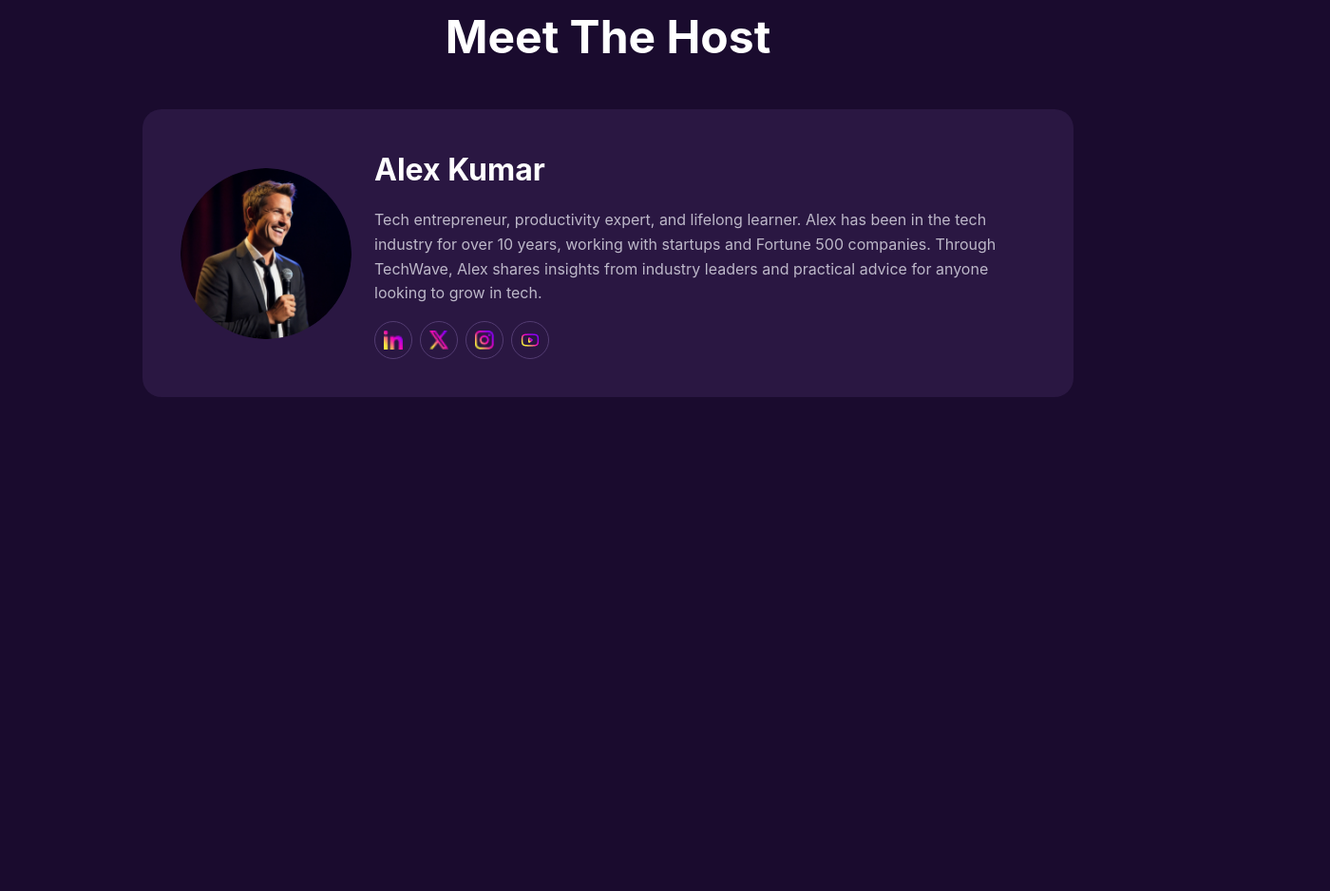
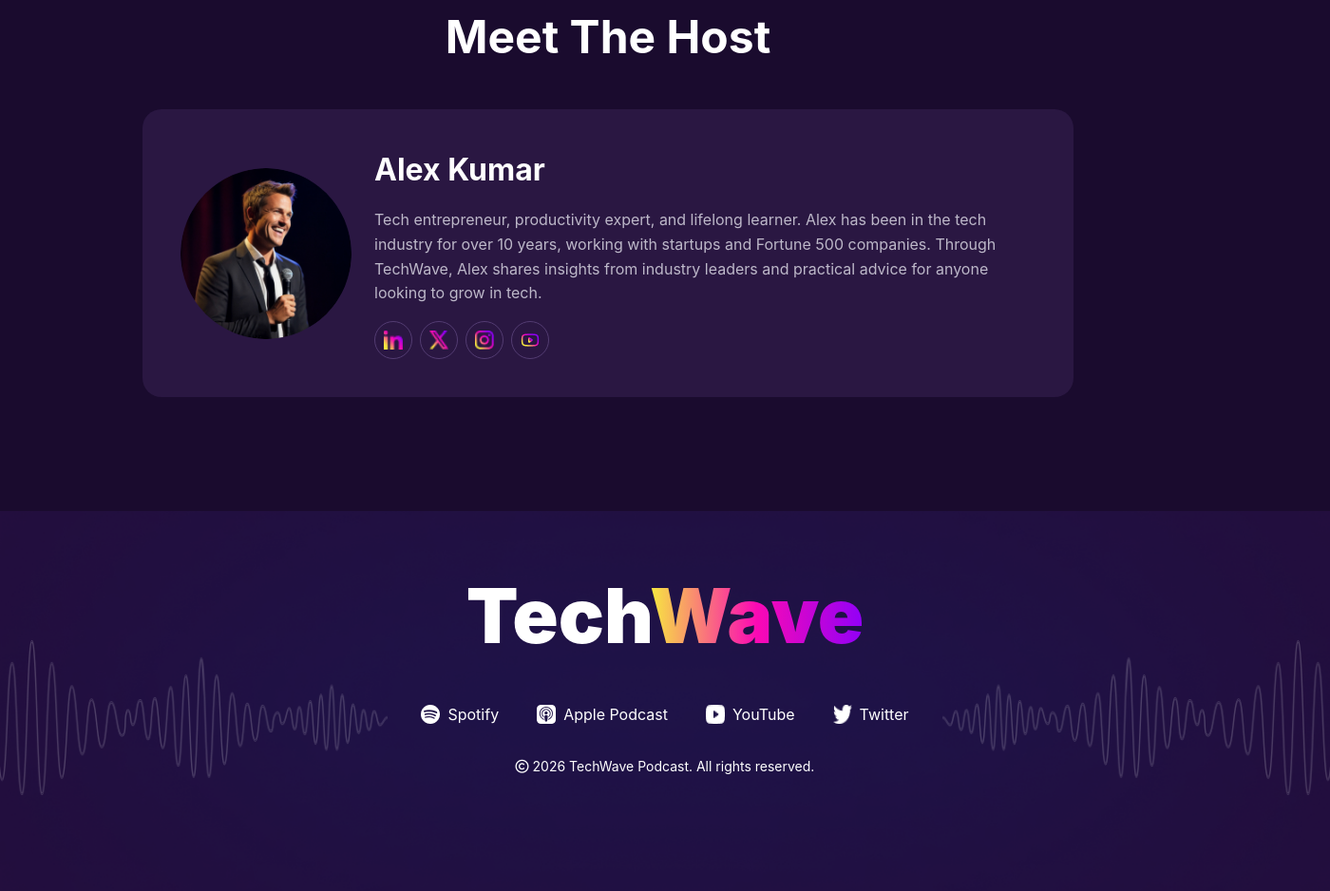
Before and after one commit to 404Kin/Assignment-2-Techwave, a plain HTML site: page index.html in a window 1280 px wide. Shown: the part 3537-4475 px from the top of the page at 95% size, 1400 px wide, since content can reach past the window. Before the commit the page ends 4075 px from the top, so only its background shows below. Drawn offline with nearby package versions, Linux system fonts and the light colour scheme.

Commit message:
completed footer

```diff
--- a/index.html
+++ b/index.html
@@ -215,5 +215,33 @@
         </div>
     </div>
 </section>
+
+<!--footer-->
+<footer class="footer">
+    <h1 class="footer-logo">Tech<span>Wave</span></h1>
+
+    <div class="icon-row">
+        <a href="#" class="footer-link">
+            <img src="assets/spotify.png" alt="Spotify">
+            <span>Spotify</span>
+        </a>
+        <a href="#" class="footer-link">
+            <img src="assets/apple-podcast.png" alt="Apple Podcast">
+            <span>Apple Podcast</span>
+        </a>
+        <a href="#" class="footer-link">
+            <img src="assets/youtube-podcast.png" alt="YouTube">
+            <span>YouTube</span>
+        </a>
+        <a href="#" class="footer-link">
+            <img src="assets/twitter.png" alt="Twitter">
+            <span>Twitter</span>
+        </a>
+    </div>
+    <p class="copyright">
+        <i class="fa-regular fa-copyright"></i>
+        2026 TechWave Podcast. All rights reserved.
+    </p>
+</footer>
 </body>
 </html>
--- a/style.css
+++ b/style.css
@@ -398,8 +398,69 @@
     height: 40px;
     border: 1px solid #533C72;
     border-radius: 50%;
+    transition: 0.3s ease;
 }
 .social-icons img {
     width: 20px;
     height: 20px;
 }
+.social-icons a:hover{
+    background: #FFFFFF;
+     border: 4px solid #533C72;
+}
+
+/*footer*/
+
+.footer {
+    padding:50px;
+    text-align: center;
+    background-image: url("assets/footer-bg.png");
+    background-size: cover;
+    background-position: center;
+    background-repeat: no-repeat;
+    height:400px;
+    width:1400px;
+    color:#FFFFFF;
+}
+.footer-logo {
+    font-size:80px;
+    font-weight:900;
+    margin-bottom: 32px;
+}
+.footer-logo span {
+    background: linear-gradient(to right, #F7E93F, #FB09B4, #9100F8);
+    background-clip: text;
+    color: transparent;
+}
+.icon-row {
+    display: flex;
+    justify-content: center;
+    gap: 40px;
+    flex-wrap: wrap;
+}
+.footer-link {
+    display: flex;
+    align-items: center;
+    text-decoration: none;
+    gap:8px;
+    color: #FFFFFF;
+    font-size: 16px;
+    transition: 0.3s ease;
+}
+.footer-link img {
+    width: 20px;
+    height: 20px;
+}
+
+.footer-link:hover {
+    color: #FB09B4;
+    font-size: 18px;
+}
+
+.copyright {
+    font-size: 14px;
+    padding-top:32px;
+}
+.copyright i{
+    font-size: 14px;
+}
```
